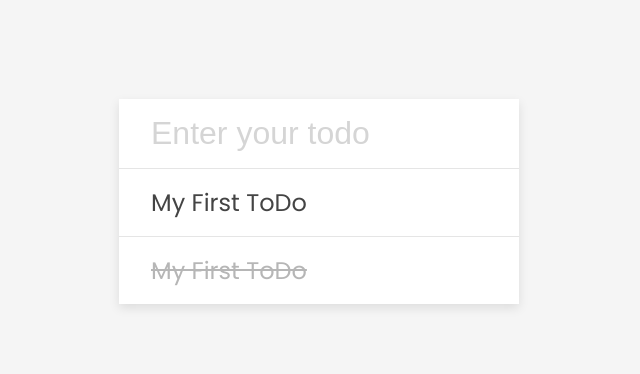
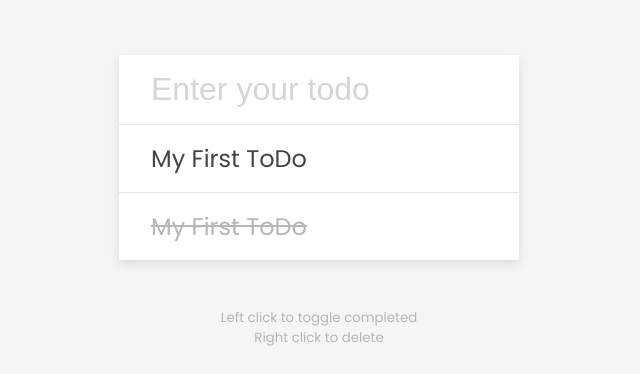
Before and after one commit to FareedKandalaft/SimpleToDos, a plain HTML site: page index.html in a window 1280 px wide. Shown: the part 426-800 px from the top of the page, without its empty margins (321-961 px from the left). Drawn offline with Linux system fonts and the light colour scheme.

Commit message:
css complete. additon html for UX instructions

```diff
--- a/index.html
+++ b/index.html
@@ -17,7 +17,8 @@
     </ul>
   </form>
 
-
+  <small>Left click to toggle completed <br>
+  Right click to delete </small>
   <script src="script.js"> </script>
 </body>
 </html>
--- a/style.css
+++ b/style.css
@@ -42,6 +42,10 @@ form {
   color: #d5d5d5;
 }
 
+input:focus {
+  outline-color: rgb(179, 131, 226);
+}
+
 .todos {
   background-color: white;
   padding: 0;
@@ -60,3 +64,9 @@ form {
   color: #b6b6b6;
   text-decoration: line-through;
 }
+
+small {
+  color: #b5b5b5;
+  margin-top: 3rem;
+  text-align: center;
+}
```
